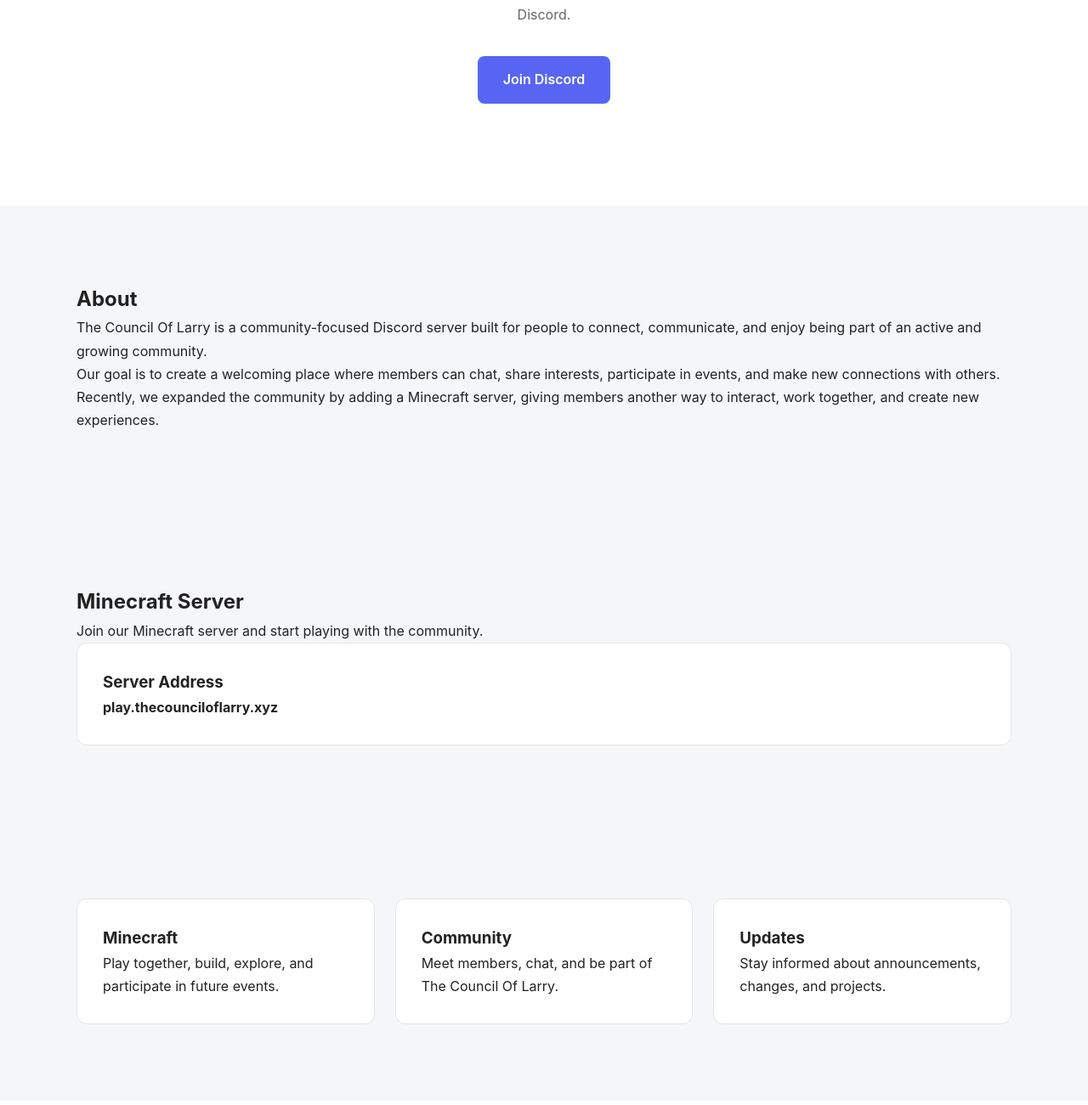
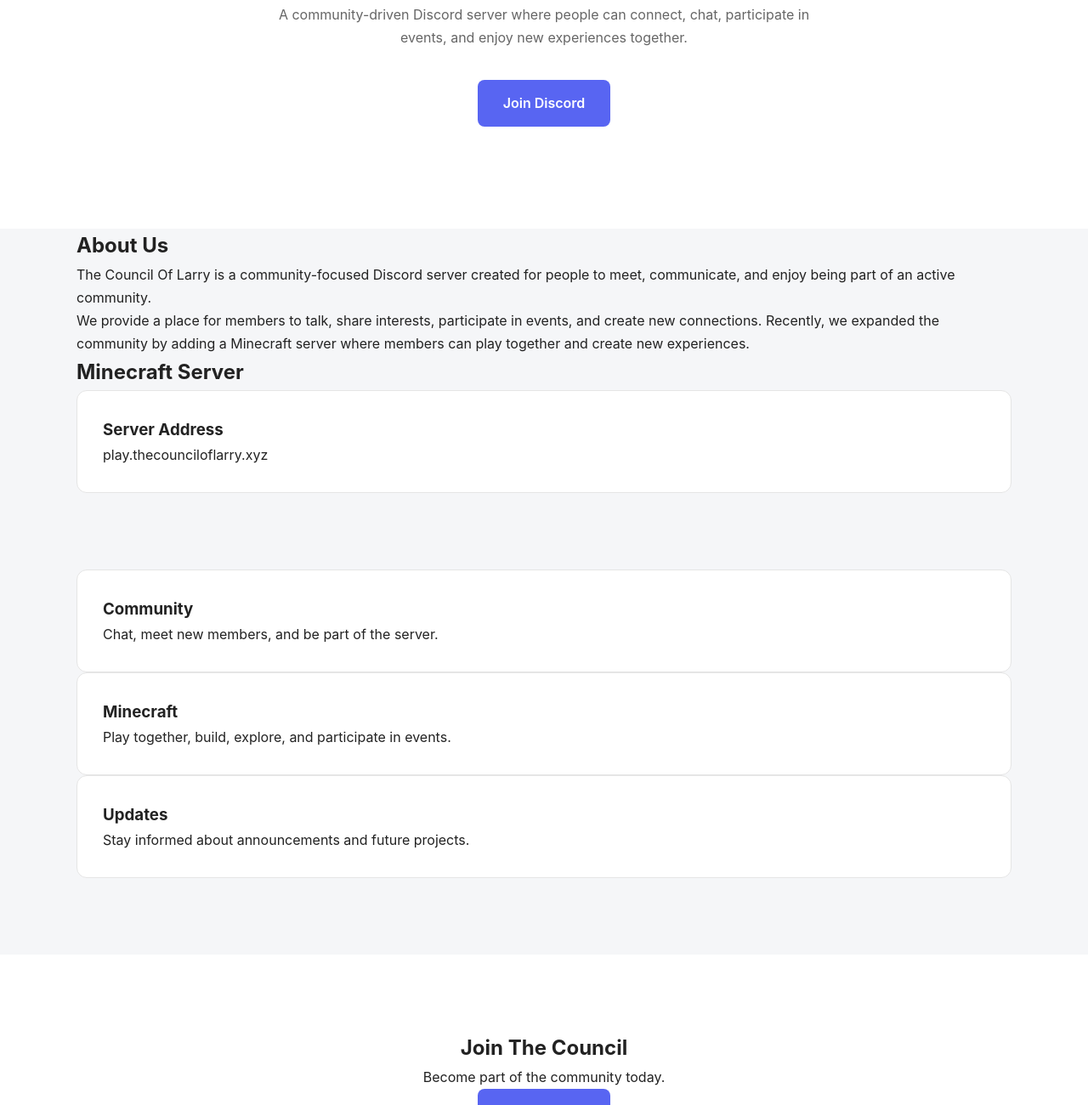
Before and after one commit to LevittP/CouncilOfLarry, a plain HTML site: page index.html in a window 1280 px wide. Shown: the part 336-1636 px from the top of the page at 85% size. Drawn offline with Linux system fonts and the light colour scheme.

Commit message:
Update index.html

```diff
--- a/index.html
+++ b/index.html
@@ -3,6 +3,7 @@
 <head>
     <meta charset="UTF-8">
     <meta name="viewport" content="width=device-width, initial-scale=1.0">
+
     <title>The Council Of Larry</title>
 
     <link rel="icon" href="assets/favicon.ico">
@@ -11,10 +12,14 @@
 
 <body>
 
+<button id="themeToggle" class="theme-toggle">
+    ☾
+</button>
+
 <header>
-    <div class="container">
+    <div class="container nav">
         <div class="brand">
-            <img src="assets/logo.png" alt="The Council Of Larry Logo" class="logo">
+            <img src="assets/logo.png" class="logo">
             <h1>The Council Of Larry</h1>
         </div>
 
@@ -31,14 +36,14 @@
 <section class="hero">
     <div class="container">
 
-        <h2>Welcome to The Council Of Larry</h2>
+        <h2>The Council Of Larry</h2>
 
         <p>
-            The official website for The Council Of Larry community,
-            Minecraft server, and Discord.
+            A community-driven Discord server where people can connect,
+            chat, participate in events, and enjoy new experiences together.
         </p>
 
-        <a class="button" href="https://discord.gg/xaEjQbYacx" target="_blank">
+        <a class="button" href="https://discord.gg/xaEjQbYacx">
             Join Discord
         </a>
 
@@ -46,83 +51,80 @@
 </section>
 
 
-<section id="about" class="content">
+<section id="about" class="section">
 <div class="container">
 
-        <h2>About</h2>
+<h2>About Us</h2>
 
 <p>
-            The Council Of Larry is a community-focused Discord server built
-            for people to connect, communicate, and enjoy being part of an
-            active and growing community.
+The Council Of Larry is a community-focused Discord server created
+for people to meet, communicate, and enjoy being part of an active
+community.
 </p>
 
 <p>
-            Our goal is to create a welcoming place where members can chat,
-            share interests, participate in events, and make new connections
-            with others.
-        </p>
-
-        <p>
-            Recently, we expanded the community by adding a Minecraft server,
-            giving members another way to interact, work together, and create
-            new experiences.
+We provide a place for members to talk, share interests, participate
+in events, and create new connections. Recently, we expanded the
+community by adding a Minecraft server where members can play together
+and create new experiences.
 </p>
 
 </div>
 </section>
 
 
-<section id="minecraft" class="content">
+<section id="minecraft" class="section">
 <div class="container">
 
 <h2>Minecraft Server</h2>
-
-        <p>
-            Join our Minecraft server and start playing with the community.
-        </p>
 
 <div class="card">
 <h3>Server Address</h3>
 
 <p>
-                <strong>play.thecounciloflarry.xyz</strong>
+play.thecounciloflarry.xyz
 </p>
+
 </div>
 
 </div>
 </section>
 
 
-<section id="features" class="cards">
-    <div class="container grid">
+<section id="features" class="section">
+
+<div class="container cards">
+
+<div class="card">
+<h3>Community</h3>
+<p>
+Chat, meet new members, and be part of the server.
+</p>
+</div>
+
 
 <div class="card">
 <h3>Minecraft</h3>
 <p>
-                Play together, build, explore, and participate in future events.
+Play together, build, explore, and participate in events.
 </p>
 </div>
 
-        <div class="card">
-            <h3>Community</h3>
-            <p>
-                Meet members, chat, and be part of The Council Of Larry.
-            </p>
-        </div>
 
 <div class="card">
 <h3>Updates</h3>
 <p>
-                Stay informed about announcements, changes, and projects.
+Stay informed about announcements and future projects.
 </p>
 </div>
 
 </div>
+
 </section>
 
 
-<section id="join" class="join">
+<section id="join" class="section join">
+
 <div class="container">
 
 <h2>Join The Council</h2>
@@ -131,18 +133,19 @@
 Become part of the community today.
 </p>
 
-        <a class="button" href="https://discord.gg/xaEjQbYacx" target="_blank">
+<a class="button" href="https://discord.gg/xaEjQbYacx">
 Join Discord
 </a>
 
 </div>
+
 </section>
 
 
 <footer>
-    <div class="container">
-        <p>&copy; 2026 The Council Of Larry</p>
-    </div>
+<p>
+© 2026 The Council Of Larry
+</p>
 </footer>
 
 
```
Lines whose indentation alone changed are shown as unchanged.
